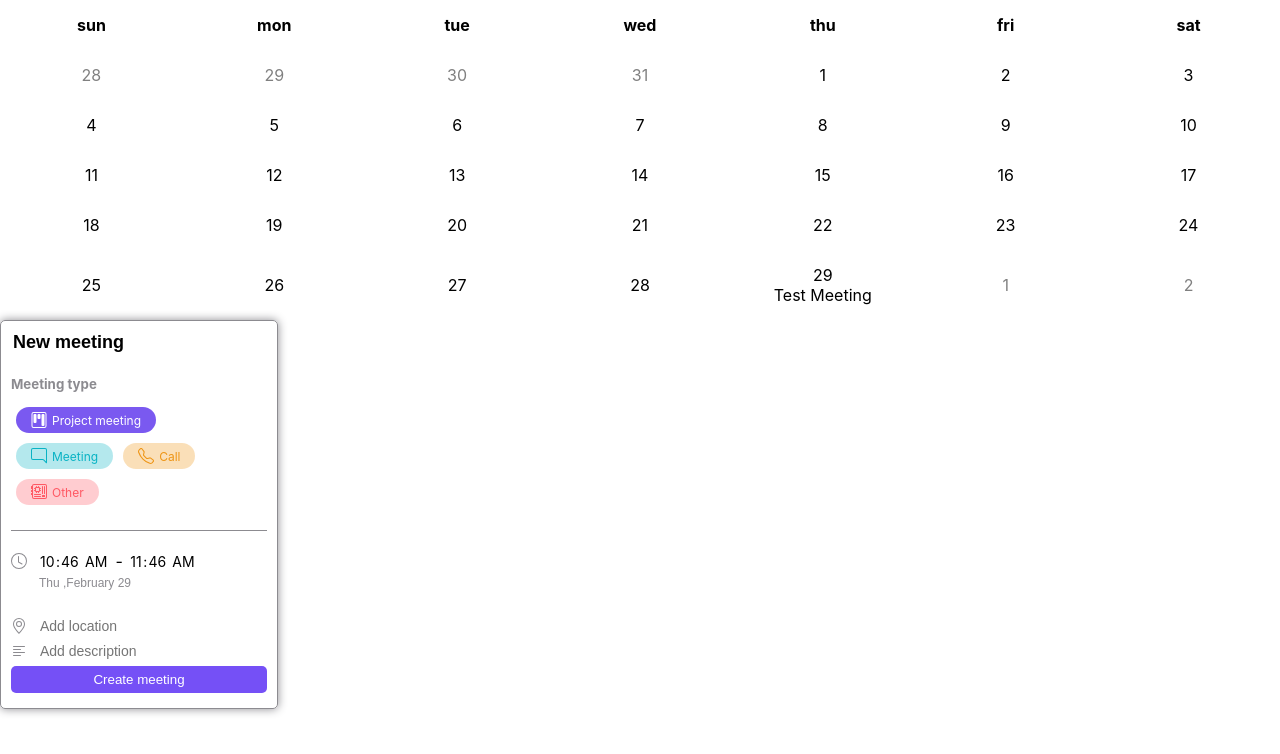
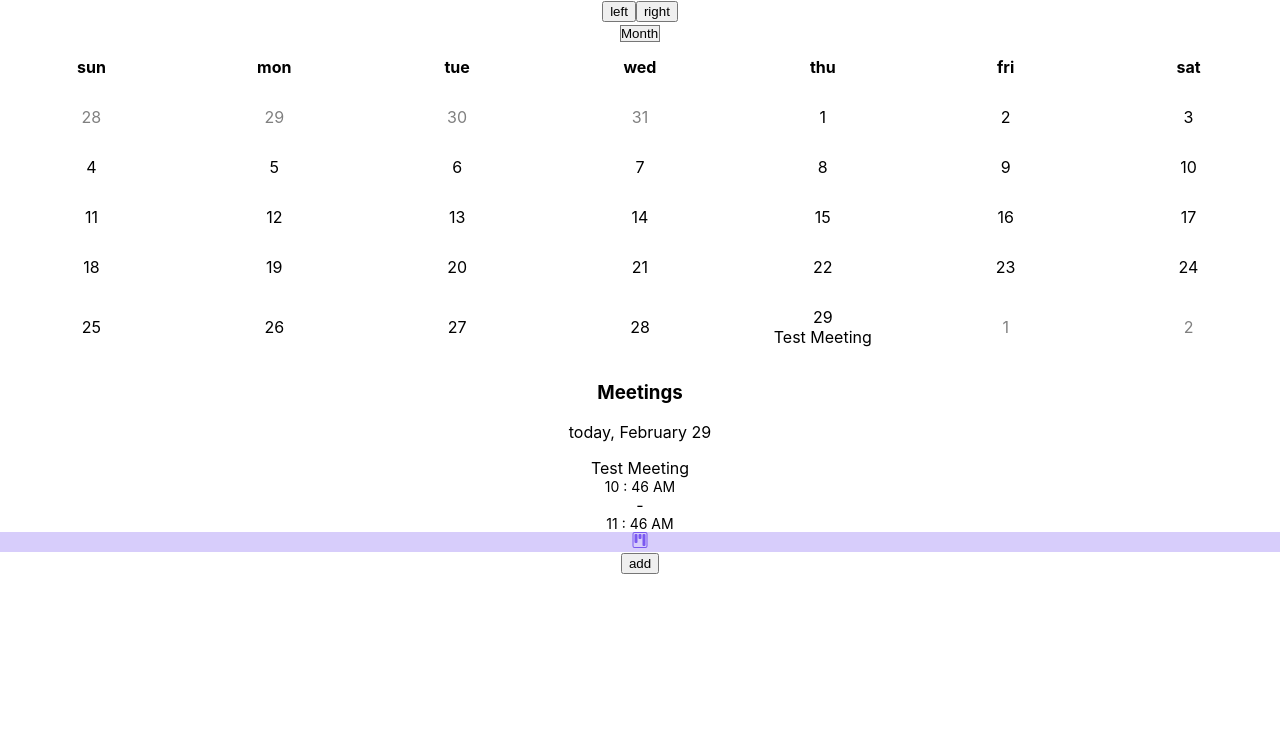
Before and after one commit to YroslavOne/meeting-calendar, a React (Create React App) app in the folder my-app/: page / in a window 1280 px wide. Shown: the top 754 px of the page. Built offline with nearby package versions, Linux system fonts and the light colour scheme.

Commit message:
18.06 2.03.2024

```diff
--- /dev/null
+++ b/my-app/src/components/Consist.js
@@ -0,0 +1,4 @@
+export const SCREEN = {
+  SCREEN_WEEK: 'SCREEN_WEEK',
+  SCREEN_MONTH: 'SCREEN_MONTH',
+};
--- a/my-app/src/components/Context.js
+++ b/my-app/src/components/Context.js
@@ -1,53 +1,63 @@
-import React, { useState, useEffect } from "react";
-import { v4 as uuidv4 } from "uuid";
+import React, { useState, useEffect } from 'react';
+import { v4 as uuidv4 } from 'uuid';
 
 import {
   ChatRight,
   Kanban,
   Motherboard,
   Telephone,
-} from "react-bootstrap-icons";
+} from 'react-bootstrap-icons';
 
 export const Context = React.createContext({
-  meetings: "",
+  meetings: '',
   setMeetings: () => {},
+  changeRepository: '',
+  setChangeRepository: () => {},
+  createWindow: '',
+  setCreateWindow: () => {},
+  dateForDisplay: '',
+  setDateForDisplay: () => {},
+  newMeeting: '',
+  setNewMeeting: () => {},
+  interactionWithTask: '',
+  setInteractionWithTask: () => {},
 });
 
 export const ContextProvider = ({ children }) => {
   const meetingItems = [
     {
       icon: <Kanban />,
-      name: "Project meeting",
-      background: "122, 89, 240, 0.3",
-      color: "122, 89, 240, 1",
+      name: 'Project meeting',
+      background: '122, 89, 240, 0.3',
+      color: '122, 89, 240, 1',
     },
     {
       icon: <ChatRight />,
-      name: "Meeting",
-      background: "9, 179, 196, 0.3",
-      color: "9, 179, 196, 1",
+      name: 'Meeting',
+      background: '9, 179, 196, 0.3',
+      color: '9, 179, 196, 1',
     },
     {
       icon: <Telephone />,
-      name: "Call",
-      background: "238, 149, 21, 0.3",
-      color: "238, 149, 21, 1",
+      name: 'Call',
+      background: '238, 149, 21, 0.3',
+      color: '238, 149, 21, 1',
     },
     {
       icon: <Motherboard />,
-      name: "Other",
-      background: "255, 88, 99, 0.3",
-      color: "255, 88, 99, 1",
+      name: 'Other',
+      background: '255, 88, 99, 0.3',
+      color: '255, 88, 99, 1',
     },
   ];
 
   const meetingStart = [
     {
-      name: "Test Meeting",
+      name: 'Test Meeting',
       typeMeeting: {
-        background: "122, 89, 240, 0.3",
-        color: "122, 89, 240, 1",
-        name: "Project meeting",
+        background: '122, 89, 240, 0.3',
+        color: '122, 89, 240, 1',
+        name: 'Project meeting',
       },
       Date: [
         new Date().getFullYear(),
@@ -56,19 +66,19 @@ export const ContextProvider = ({ children }) => {
       ],
       timeStart: [new Date().getHours(), new Date().getMinutes()],
       timeEnd: [new Date().getHours() + 1, new Date().getMinutes()],
-      location: "Here",
-      description: "you need to study the program",
+      location: 'Here',
+      description: 'you need to study the program',
       key: uuidv4(),
       completed: false,
     },
   ];
 
-  const chengMeetingStart = {
-    name: "New meeting",
+  const changeMeetingStart = {
+    name: 'New meeting',
     typeMeeting: {
-      background: "122, 89, 240, 0.3",
-      color: "122, 89, 240, 1",
-      name: "Project meeting",
+      background: '122, 89, 240, 0.3',
+      color: '122, 89, 240, 1',
+      name: 'Project meeting',
     },
     Date: [
       new Date().getFullYear(),
@@ -77,8 +87,8 @@ export const ContextProvider = ({ children }) => {
     ],
     timeStart: [new Date().getHours(), new Date().getMinutes()],
     timeEnd: [new Date().getHours() + 1, new Date().getMinutes()],
-    location: "",
-    description: "",
+    location: '',
+    description: '',
     key: uuidv4(),
     completed: false,
   };
@@ -87,20 +97,25 @@ export const ContextProvider = ({ children }) => {
     localStorage.MeetingItem = JSON.stringify(meetingStart);
   }
   if (!localStorage?.ChangeRepository) {
-    localStorage.ChangeRepository = JSON.stringify(chengMeetingStart);
+    localStorage.ChangeRepository = JSON.stringify(changeMeetingStart);
   }
 
   const [meetings, setMeetings] = useState(
     JSON.parse(localStorage.MeetingItem)
   );
-  const [changeRepository, setChangeRepository] = useState(chengMeetingStart);
+  const [changeRepository, setChangeRepository] = useState(changeMeetingStart);
+  const [createWindow, setCreateWindow] = useState(false);
+  const [dateForDisplay, setDateForDisplay] = useState(new Date());
+  const [newMeeting, setNewMeeting] = useState(true);
+  const [interactionWithTask, setInteractionWithTask] = useState(false);
 
   function actionsForMeeting(key) {
-    let meetingToBeProcessed;
     meetings.map((meeting) => {
       if (meeting.key === key) {
+        setInteractionWithTask(true);
         setChangeRepository(meeting);
-        console.log(changeRepository)
+        setNewMeeting(false);
+        setCreateWindow(true);
       }
     });
   }
@@ -119,6 +134,15 @@ export const ContextProvider = ({ children }) => {
         actionsForMeeting,
         changeRepository,
         setChangeRepository,
+        createWindow,
+        setCreateWindow,
+        dateForDisplay,
+        setDateForDisplay,
+        newMeeting,
+        setNewMeeting,
+        interactionWithTask,
+        setInteractionWithTask,
+        changeMeetingStart,
       }}
     >
       {children}
--- a/my-app/src/components/appComponents/Main.js
+++ b/my-app/src/components/appComponents/Main.js
@@ -1,12 +1,26 @@
+import { useContext } from 'react';
+import { Context } from '../Context';
 import Calendar from './mainComponents/Calendar';
 // import { useState } from 'react';
 import CreateMeeting from './mainComponents/CreateTask/CreateMeeting';
+import MeetingToday from './mainComponents/MeetingToday/MeetingToday';
 
 function Main() {
+  const { createWindow, setCreateWindow } = useContext(Context);
   return (
     <div>
       <Calendar />
-      <CreateMeeting />
+      {createWindow && <CreateMeeting />}
+      <MeetingToday />
+      <div>
+        <button
+          onClick={() => {
+            setCreateWindow(true);
+          }}
+        >
+          add
+        </button>
+      </div>
     </div>
   );
 }
--- a/my-app/src/components/appComponents/mainComponents/CalendarComponents/WeekOrMonth.js
+++ b/my-app/src/components/appComponents/mainComponents/CalendarComponents/WeekOrMonth.js
@@ -1,16 +1,66 @@
-import React, { useState } from 'react';
+import React, { useContext, useState } from 'react';
 import Month from './weekOrMonth/Month.js';
 import MonthByDay from './weekOrMonth/MonthByDay.js';
 import Week from './weekOrMonth/Week.js';
+import { SCREEN } from '../../../Consist.js';
+import { update } from 'lodash';
+import { Context } from '../../../Context.js';
 
 function WeekOrMonth() {
-  const newDate = new Date();
-  // const [dateValue, setDateValue] = useState(newDate)
-  const [dateValue, setDateValue] = useState(newDate);
+  let newDate = new Date();
+  console.log(newDate);
+  const { dateForDisplay, setDateForDisplay } = useContext(Context);
+  const [weekOrMonth, setWeekOrMonth] = useState(SCREEN.SCREEN_MONTH);
+
+  function flipThroughTheCalendar(leftOrRight) {
+    let date = dateForDisplay;
+    if (weekOrMonth === SCREEN.SCREEN_MONTH) {
+      let updateDate =
+        leftOrRight === 'left'
+          ? new Date(date.getFullYear(), date.getMonth() - 1, date.getDate())
+          : new Date(date.getFullYear(), date.getMonth() + 1, date.getDate());
+      setDateForDisplay(updateDate);
+    } else {
+      let updateDate =
+        leftOrRight === 'left'
+          ? new Date(date.getFullYear(), date.getMonth(), date.getDate() - 7)
+          : new Date(date.getFullYear(), date.getMonth(), date.getDate() + 7);
+      setDateForDisplay(updateDate);
+    }
+  }
+
   return (
     <div>
-      <Month />
-      {/* <Week /> */}
+      <div>
+        <button
+          value={'left'}
+          onClick={(e) => {
+            flipThroughTheCalendar(e.target.value);
+          }}
+        >
+          left
+        </button>
+        <button
+          value={'right'}
+          onClick={(e) => {
+            flipThroughTheCalendar(e.target.value);
+          }}
+        >
+          right
+        </button>
+      </div>
+      <label for="pet-select"></label>
+
+      <select
+        name="pets"
+        onChange={(e) => setWeekOrMonth(e.target.value)}
+        id="pet-select"
+      >
+        <option value={SCREEN.SCREEN_MONTH}>Month</option>
+        <option value={SCREEN.SCREEN_WEEK}>Week</option>
+      </select>
+      {weekOrMonth === SCREEN.SCREEN_MONTH && <Month />}
+      {weekOrMonth === SCREEN.SCREEN_WEEK && <Week />}
     </div>
   );
 }
--- a/my-app/src/components/appComponents/mainComponents/CalendarComponents/weekOrMonth/Month.js
+++ b/my-app/src/components/appComponents/mainComponents/CalendarComponents/weekOrMonth/Month.js
@@ -1,26 +1,25 @@
-import MonthByDay from "./MonthByDay";
+import MonthByDay from './MonthByDay';
 // import Week from "./Week";
-import "./Month.css";
-import { useContext } from "react";
-import { Context } from "../../../../Context";
-import { v4 as uuidv4 } from "uuid";
-
+import './Month.css';
+import { useContext } from 'react';
+import { Context } from '../../../../Context';
+import { v4 as uuidv4 } from 'uuid';
 
 function Month() {
-  const { meetings, actionsForMeeting } = useContext(Context);
+  const { meetings, actionsForMeeting, dateForDisplay } = useContext(Context);
   const dayForWeek = [
-    { dayWeek: "sun" },
-    { dayWeek: "mon" },
-    { dayWeek: "tue" },
-    { dayWeek: "wed" },
-    { dayWeek: "thu" },
-    { dayWeek: "fri" },
-    { dayWeek: "sat" },
+    { dayWeek: 'sun' },
+    { dayWeek: 'mon' },
+    { dayWeek: 'tue' },
+    { dayWeek: 'wed' },
+    { dayWeek: 'thu' },
+    { dayWeek: 'fri' },
+    { dayWeek: 'sat' },
   ];
 
   let month = [];
 
-  let dateForCalculations = new Date();
+  let dateForCalculations = dateForDisplay;
   let nowMonth = dateForCalculations.getMonth();
 
   let oneMonth = MonthByDay(dateForCalculations);
@@ -44,8 +43,10 @@ function Month() {
           if (meeting.Date[2] === day && month === meeting.Date[1]) {
             return (
               <div
-              key={index}
-                onClick={()=>{actionsForMeeting(meeting.key)}}
+                key={index}
+                onClick={() => {
+                  actionsForMeeting(meeting.key);
+                }}
                 className="meeting-in-day"
               >
                 {meeting.name}
@@ -59,9 +60,9 @@ function Month() {
 
   let sortThroughDay = createMonth().map((week) => (
     <tr>
-      {week.map((day, ) => (
+      {week.map((day) => (
         <td key={uuidv4()}>
-          <div className={day.thisMonth ? "" : "color"}>
+          <div className={day.thisMonth ? '' : 'color'}>
             {day.day} {checkingAppointmentsForDay(day.day, day.month)}
           </div>
         </td>
@@ -71,7 +72,7 @@ function Month() {
 
   let generationDayWeek = dayForWeek.map((objWeekByDay, index) => {
     return (
-      <th  key={index} className="day-for-week">
+      <th key={index} className="day-for-week">
         <div>{objWeekByDay.dayWeek}</div>
       </th>
     );
--- a/my-app/src/components/appComponents/mainComponents/CalendarComponents/weekOrMonth/Week.js
+++ b/my-app/src/components/appComponents/mainComponents/CalendarComponents/weekOrMonth/Week.js
@@ -1,54 +1,52 @@
-import { useContext } from "react";
-import { Context } from "../../../../Context";
-import MonthByDay from "./MonthByDay";
-import "./Week.css";
-import TimeWhithColon from "../../CreateTask/TaskItems/TimeWhithСolon";
+import { useContext } from 'react';
+import { Context } from '../../../../Context';
+import MonthByDay from './MonthByDay';
+import './Week.css';
+import TimeWhithColon from '../../CreateTask/TaskItems/TimeWhithСolon';
 
 function Week() {
-  const { meetings, actionsForMeeting } = useContext(Context);
-  let dateForCalculations = new Date();
+  const { meetings, actionsForMeeting, dateForDisplay } = useContext(Context);
+  let dateForCalculations = dateForDisplay;
   let tasks = [
     {
-      title: "title",
-      meetingType: "Project Meeting",
-      dayWeek: "friday",
+      title: 'title',
+      meetingType: 'Project Meeting',
+      dayWeek: 'friday',
       date: new Date(2024, 2, 13),
       startTime: 10,
       endTime: 12,
-      location: "add location",
-      description: "Add Description",
+      location: 'add location',
+      description: 'Add Description',
     },
     {
-      title: "title",
-      meetingType: "Project Meeting",
-      dayWeek: "friday",
+      title: 'title',
+      meetingType: 'Project Meeting',
+      dayWeek: 'friday',
       date: new Date(2024, 2, 13, 10, 45),
       startDate: new Date(2024, 2, 13, 10, 45),
       endDate: new Date(2024, 2, 13, 11, 45),
-      location: "add location",
-      description: "Add Description",
+      location: 'add location',
+      description: 'Add Description',
     },
     {
-      title: "title",
-      meetingType: "Project Meeting",
-      dayWeek: "friday",
+      title: 'title',
+      meetingType: 'Project Meeting',
+      dayWeek: 'friday',
       date: new Date(2024, 2, 13),
       startTime: 10,
       endTime: 12,
-      location: "add location",
-      description: "Add Description",
+      location: 'add location',
+      description: 'Add Description',
     },
   ];
 
   let oneMonth = MonthByDay(dateForCalculations);
-  console.log(oneMonth);
 
   let numberWeek = oneMonth.filter(
     (filterOneMonth) =>
       filterOneMonth.month === dateForCalculations.getMonth() &&
       filterOneMonth.day === dateForCalculations.getDate()
   );
-  console.log(numberWeek);
   let weekByDay = oneMonth.filter(
     (filterOneMonth) => filterOneMonth.week === numberWeek[0].week
   );
@@ -63,18 +61,18 @@ function Week() {
   });
 
   const dayForWeek = [
-    { dayWeek: "" },
-    { dayWeek: "mon" },
-    { dayWeek: "tue" },
-    { dayWeek: "wed" },
-    { dayWeek: "thu" },
-    { dayWeek: "fri" },
-    { dayWeek: "sat" },
-    { dayWeek: "sun" },
+    { dayWeek: '' },
+    { dayWeek: 'mon' },
+    { dayWeek: 'tue' },
+    { dayWeek: 'wed' },
+    { dayWeek: 'thu' },
+    { dayWeek: 'fri' },
+    { dayWeek: 'sat' },
+    { dayWeek: 'sun' },
   ];
   let hoursPerDay = [];
   for (let i = 0; i < 2; i++) {
-    let dayOrEvening = i === 0 ? "am" : "pm";
+    let dayOrEvening = i === 0 ? 'am' : 'pm';
     for (let i = 1; i <= 12; i++) {
       hoursPerDay.push(i + dayOrEvening);
     }
@@ -99,7 +97,7 @@ function Week() {
             {checkingMeetingNow(hour, day.day)}
           </td>
         ) : (
-          ""
+          ''
         )
       )}
     </tr>
@@ -108,17 +106,17 @@ function Week() {
   function checkingMeetingNow(hour, day) {
     return (
       <div>
-        {" "}
+        {' '}
         {meetings.map((meeting) => {
-          const result = "";
+          const result = '';
           const hourMeetingStart =
             meeting.timeStart[0] < 12
-              ? meeting.timeStart[0] + "am"
-              : meeting.timeStart[0] - 12 + "pm";
+              ? meeting.timeStart[0] + 'am'
+              : meeting.timeStart[0] - 12 + 'pm';
 
           if (meeting.Date[2] === day && hour === hourMeetingStart) {
-            const timeStart = meeting.timeStart[0] + ":" + meeting.timeStart[1];
-            const timeEnd = meeting.timeEnd[0] + ":" + meeting.timeEnd[1];
+            const timeStart = meeting.timeStart[0] + ':' + meeting.timeStart[1];
+            const timeEnd = meeting.timeEnd[0] + ':' + meeting.timeEnd[1];
 
             return (
               <div onClick={() => actionsForMeeting(meeting.key)}>
--- a/my-app/src/components/appComponents/mainComponents/CreateTask/CreateMeeting.js
+++ b/my-app/src/components/appComponents/mainComponents/CreateTask/CreateMeeting.js
@@ -1,37 +1,95 @@
-import { Clock, GeoAlt, TextLeft } from "react-bootstrap-icons";
-import MeetingType from "./TaskItems/MeetingType";
-import SelectDate from "./TaskItems/SelectDate";
-import SelectTime from "./TaskItems/SelectTime";
-import { useContext, useState } from "react";
-import "./CreateMeeting.css";
-import { Context } from "../../../Context";
-import { v4 as uuidv4 } from "uuid";
-import EnterName from "./TaskItems/EnterName";
-import LocationAndDescription from "./TaskItems/LocationAndDescription";
+import { Clock, GeoAlt, TextLeft, X } from 'react-bootstrap-icons';
+import MeetingType from './TaskItems/MeetingType';
+import SelectDate from './TaskItems/SelectDate';
+import SelectTime from './TaskItems/SelectTime';
+import { useContext, useState } from 'react';
+import './CreateMeeting.css';
+import { Context } from '../../../Context';
+import { v4 as uuidv4 } from 'uuid';
+import EnterName from './TaskItems/EnterName';
+import LocationAndDescription from './TaskItems/LocationAndDescription';
 
 function CreateMeeting() {
-  const { meetings, setMeetings, changeRepository, setChangeRepository } =
-    useContext(Context);
+  const {
+    meetings,
+    setMeetings,
+    changeRepository,
+    setChangeRepository,
+    changeMeetingStart,
+    newMeeting,
+    setNewMeeting,
+    interactionWithTask,
+    setInteractionWithTask,
+    setCreateWindow,
+  } = useContext(Context);
   const [nameMeeting, setNameMeeting] = useState(changeRepository.name);
   const [meetingType, setMeetingType] = useState(changeRepository.typeMeeting);
-  const [selectedDate, setSelectedDate] = useState(new Date(changeRepository.Date[0],changeRepository.Date[1] ,changeRepository.Date[2] ));
+  const [selectedDate, setSelectedDate] = useState(
+    new Date(
+      changeRepository.Date[0],
+      changeRepository.Date[1],
+      changeRepository.Date[2]
+    )
+  );
   const [selectedTimeStart, setSelectedTimeStart] = useState(
-    changeRepository.timeStart[0] + ":" + changeRepository.timeStart[1]
+    changeRepository.timeStart[0] + ':' + changeRepository.timeStart[1]
   );
   const [selectedTimeEnd, setSelectedTimeEnd] = useState(
-    changeRepository.timeEnd[0] + ":" +  changeRepository.timeEnd[1]
+    changeRepository.timeEnd[0] + ':' + changeRepository.timeEnd[1]
   );
   const [addLocation, setAddLocation] = useState(changeRepository.location);
-  const [addDescription, setAddDescription] = useState(changeRepository.description);
-  const [editOrNewMeeting, setEditOrNewMeeting] = useState(false);
-  const [interactionWithTask, setInteractionWithTask] = useState(false);
+  const [addDescription, setAddDescription] = useState(
+    changeRepository.description
+  );
+
+  function clickClose() {
+    setInteractionWithTask(false);
+    setNewMeeting(true);
+    setCreateWindow(false);
+    setChangeRepository(changeMeetingStart);
+  }
 
   function saveOrCreateMeeting(value) {
-    if (value === "Create meeting") {
-      console.log("Create meeting");
+    if (value === 'Create meeting') {
       setMeetings(addMeeting());
-    } else {
+    } else if (value === 'Save meeting') {
+      let indexForEdit = searchItemMeeting();
+      meetings[indexForEdit].name = nameMeeting;
+      meetings[indexForEdit].typeMeeting = meetingType;
+      meetings[indexForEdit].Date = [
+        selectedDate.getFullYear(),
+        selectedDate.getMonth(),
+        selectedDate.getDate(),
+      ];
+      meetings[indexForEdit].timeStart = [
+        Number(selectedTimeStart[0] + selectedTimeStart[1]),
+        Number(selectedTimeStart[3] + selectedTimeStart[4]),
+      ];
+      meetings[indexForEdit].timeEnd = [
+        Number(selectedTimeEnd[0] + selectedTimeEnd[1]),
+        Number(selectedTimeEnd[3] + selectedTimeEnd[4]),
+      ];
+      meetings[indexForEdit].location = addLocation;
+      meetings[indexForEdit].description = addDescription;
     }
+    clickClose();
+  }
+  function Delete() {
+    let meetingList = [...meetings];
+    let indexForDelete = searchItemMeeting();
+    meetingList.splice(indexForDelete, 1);
+    setMeetings(meetingList);
+    clickClose();
+  }
+
+  function searchItemMeeting() {
+    let indexMeeting;
+    meetings.map((meeting, index) => {
+      if (meeting.key === changeRepository.key) {
+        indexMeeting = index;
+      }
+    });
+    return indexMeeting;
   }
 
   function addMeeting() {
@@ -65,11 +123,13 @@ function CreateMeeting() {
         <div className="create-meeting-button">
           <button
             onClick={(e) => saveOrCreateMeeting(e.target.value)}
-            value={editOrNewMeeting ? "Save meeting" : "Create meeting"}
+            value={newMeeting ? 'Create meeting' : 'Save meeting'}
           >
-            {editOrNewMeeting ? "Save meeting" : "Create meeting"}
+            {newMeeting ? 'Create meeting' : 'Save meeting'}
           </button>
-          {editOrNewMeeting && <button>Delete meeting</button>}
+          {!newMeeting && (
+            <button onClick={() => Delete()}>Delete meeting</button>
+          )}
         </div>
       );
     } else {
@@ -86,11 +146,14 @@ function CreateMeeting() {
 
   return (
     <div className="create-meeting">
-      <EnterName
-        nameMeeting={nameMeeting}
-        setNameMeeting={setNameMeeting}
-        interactionWithTask={interactionWithTask}
-      />
+      <div className="create-meeting-name-and-close">
+        <EnterName
+          nameMeeting={nameMeeting}
+          setNameMeeting={setNameMeeting}
+          interactionWithTask={interactionWithTask}
+        />
+        <X className="create-meeting-close" onClick={() => clickClose()} />
+      </div>
       <MeetingType
         meetingType={meetingType}
         setMeetingType={setMeetingType}
@@ -127,14 +190,14 @@ function CreateMeeting() {
         addDescription={addDescription}
         setAddDescription={setAddDescription}
         interactionWithTask={interactionWithTask}
-        placeholder={"Add location"}
+        placeholder={'Add location'}
       />
       <LocationAndDescription
         icon={<TextLeft className="icon-create-meeting" />}
         value={addDescription}
         setValue={setAddDescription}
         interactionWithTask={interactionWithTask}
-        placeholder={"Add description"}
+        placeholder={'Add description'}
       />
 
       {workingWithTask()}
--- a/my-app/src/components/appComponents/mainComponents/CreateTask/TaskItems/TimeWhithСolon.js
+++ b/my-app/src/components/appComponents/mainComponents/CreateTask/TaskItems/TimeWhithСolon.js
@@ -1,17 +1,16 @@
-function TimeWhithColon(props){
-    const value = props.value
-    console.log(value)
-    const hour =  value[1] === ":" ? '0' + value[0] : value[0] + value[1];
+function TimeWhithColon(props) {
+  const value = props.value;
+  const hour = value[1] === ':' ? '0' + value[0] : value[0] + value[1];
   const twelveHour = hour > 12 ? hour - 12 : hour;
   const minut = value[4] === undefined ? '0' + value[3] : value[3] + value[4];
   const prepand = hour > 12 ? ' PM ' : ' AM ';
 
-    return(
+  return (
     <div className="style-no-edit-timer">
       {twelveHour}
-        <span >&nbsp;:&nbsp;</span>
+      <span>&nbsp;:&nbsp;</span>
       {minut} {prepand}
     </div>
-    )
+  );
 }
-export default TimeWhithColon
+export default TimeWhithColon;
--- /dev/null
+++ b/my-app/src/components/appComponents/mainComponents/MeetingToday/MeetingToday.js
@@ -0,0 +1,60 @@
+import { useContext } from 'react';
+import { Context } from '../../../Context';
+import TimeWhithColon from '../CreateTask/TaskItems/TimeWhithСolon';
+
+function MeetingToday() {
+  const dateToday = new Date();
+  const monthNow = dateToday.toLocaleString('en', { month: 'long' });
+  const dayNow = dateToday.getDate();
+  const { meetings, meetingItems } = useContext(Context);
+
+  let meetingsToday = meetings.filter(
+    (meeting) =>
+      meeting.Date[0] === dateToday.getFullYear() &&
+      meeting.Date[1] === dateToday.getMonth() &&
+      meeting.Date[2] === dateToday.getDate()
+  );
+
+  function meetingTypeIcon(nameMeeting) {
+    const filterTypeMeeting = meetingItems.filter(
+      (meetingItem) => meetingItem.name === nameMeeting
+    );
+    return (
+      <div
+        style={{
+          color: 'rgba(' + filterTypeMeeting[0].color + ')',
+          background: 'rgba(' + filterTypeMeeting[0].background + ')',
+        }}
+      >
+        {filterTypeMeeting[0].icon}
+      </div>
+    );
+  }
+  return (
+    <div>
+      <h3>Meetings</h3>
+      {/* <button>view all</button>s */}
+      <p>
+        today, {monthNow} {dayNow}
+      </p>
+      {meetingsToday.map((meetingToday) => (
+        <div>
+          {meetingToday.name}
+          <div>
+            <TimeWhithColon
+              value={
+                meetingToday.timeStart[0] + ':' + meetingToday.timeStart[1]
+              }
+            />
+            &nbsp;-&nbsp;
+            <TimeWhithColon
+              value={meetingToday.timeEnd[0] + ':' + meetingToday.timeEnd[1]}
+            />
+            <div>{meetingTypeIcon(meetingToday.typeMeeting.name)}</div>
+          </div>
+        </div>
+      ))}
+    </div>
+  );
+}
+export default MeetingToday;
```
Also changed, not shown: my-app/src/components/appComponents/mainComponents/CreateTask/CreateMeeting.css (+18 -0 lines). Lines whose indentation alone changed are shown as unchanged.
